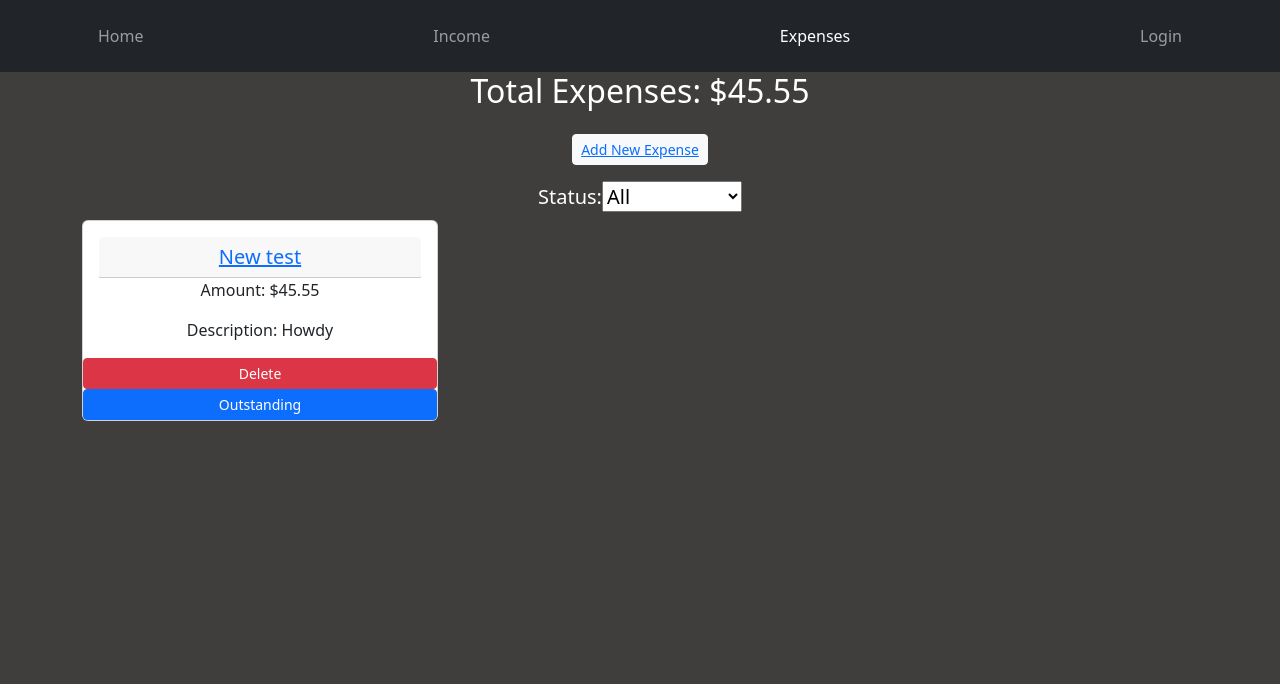
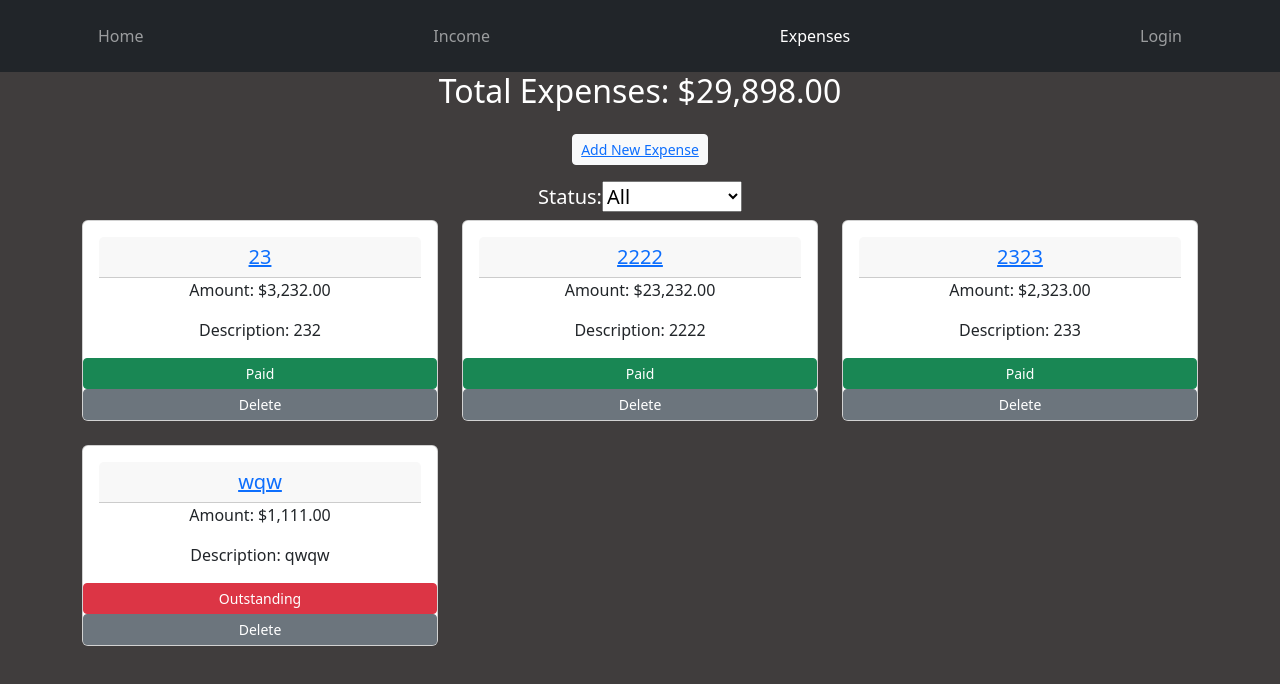
Before and after one commit to saradomincroft/budget-tracker, a React (Create React App) app: page /expenses in a window 1280 px wide. Shown: the top 684 px of the page. Built offline with nearby package versions, Linux system fonts and the light colour scheme; data requests are answered from the project's data file.

Commit message:
fixed filter refresh issue but now having problems with expense add and delete not updating until refreshed

```diff
--- a/src/App.js
+++ b/src/App.js
@@ -48,7 +48,7 @@ function App() {
   })
       .then(response => response.json())
       .then(json => {
-        setExpenses( (prev) => [json, ...prev]);
+        setExpenses(prevExpenses => [...prevExpenses, json]);
         // setNotifMsg('A new income is successfully added!');
         // setNotifColor('success');
       })
--- a/src/components/Calculations.js
+++ b/src/components/Calculations.js
@@ -1,5 +1,3 @@
-import React from 'react';
-
 export function ExpensesTotal({ expenses }) {
   const totalExpenses = expenses.reduce((total, expense) => total + expense.amount, 0);
   return totalExpenses.toLocaleString('en-US', { minimumFractionDigits: 2, maximumFractionDigits: 2 });
--- a/src/components/DifferenceIndex.js
+++ b/src/components/DifferenceIndex.js
@@ -1,6 +1,6 @@
 import React, { useState, useEffect } from 'react';
 import { Outlet } from 'react-router-dom';
-import { IncomesTotal, ExpensesTotal, DifferenceTotal } from './Calculations';
+import { DifferenceTotal } from './Calculations';
 
 export default function DifferenceIndex() {
   const [incomes, setIncomes] = useState([]);
@@ -20,7 +20,7 @@ export default function DifferenceIndex() {
 
   return (
     <div className="text-center">
-      <h2>Balance Remaining: $<DifferenceTotal incomes={incomes} expenses={expenses} /></h2>
+      <h2>Balance: $<DifferenceTotal incomes={incomes} expenses={expenses} /></h2>
       <Outlet />
     </div>
   );
--- a/src/components/Expenses.js
+++ b/src/components/Expenses.js
@@ -1,65 +1,82 @@
-import { useEffect, useState } from 'react';
+import React, { useEffect, useState } from 'react';
 import { Link } from 'react-router-dom';
 import Card from 'react-bootstrap/Card';
-import Col from 'react-bootstrap/Col';
-import Row from 'react-bootstrap/Row';
 
 export default function Expenses({ updateStatus }) {
     const [expenses, setExpenses] = useState([]);
     const [isLoading, setIsLoading] = useState(true);
-  const [filter, setFilter] = useState("All");
+    const [filter, setFilter] = useState('All');
     const [filteredExpenses, setFilteredExpenses] = useState([]);
 
     useEffect(() => {
-    if (filter === "All") {
-      setFilteredExpenses(expenses);
-    } else if (filter === "Paid") {
-      const paidExpenses = expenses.filter(expense => expense.status);
-      setFilteredExpenses(paidExpenses);
-    } else if (filter === "Outstanding") {
-      const outstandingExpenses = expenses.filter(expense => !expense.status);
-      setFilteredExpenses(outstandingExpenses);
-    }
-  }, [filter, expenses]);
-
-  useEffect(() => {
         fetch('http://localhost:4000/expenses')
-    .then(response => response.json())
-    .then(json => setExpenses(json))
+            .then((response) => response.json())
+            .then((json) => setExpenses(json))
             .then(() => setIsLoading(false));
     }, []);
 
     function deleteExpense(id) {
-    const filteredExpenses = expenses.filter(expense => expense.id !== id);
-    setExpenses(filteredExpenses);
+        const updatedExpenses = expenses.filter((expense) => expense.id !== id);
+        setExpenses(updatedExpenses);
         // setNotifMsg('The income has been deleted.');
         // setNotifColor('danger');
     }
 
   function handleDelete(expenseId) {
     fetch('http://localhost:4000/expenses/' + expenseId, {
-      method: "DELETE",
+      method: 'DELETE',
     })
-      .then(response => {
+      .then((response) => {
         if (response.ok) {
           deleteExpense(expenseId);
         }
       });
   }
 
+  // FILTER/ TOGGLE (For expenses only, toggle paid/ outstanding. Filter by All, Paid, Outstanding)
+  useEffect(() => {
+    if (filter === 'All') {
+      setFilteredExpenses(expenses);
+    } else if (filter === 'Paid') {
+      const paidExpenses = expenses.filter((expense) => expense.status);
+      setFilteredExpenses(paidExpenses);
+    } else if (filter === 'Outstanding') {
+      const outstandingExpenses = expenses.filter((expense) => !expense.status);
+      setFilteredExpenses(outstandingExpenses);
+    }
+  }, [filter, expenses]);
+
   function toggleStatus(id) {
-    const updatedExpenses = expenses.map(expense => {
+    const updatedExpenses = expenses.map((expense) => {
       if (expense.id === id) {
         return { ...expense, status: !expense.status };
       }
       return expense;
     });
     setExpenses(updatedExpenses);
+
+    fetch('http://localhost:4000/expenses/' + id, {
+      method: 'PATCH',
+      headers: {
+        'Accept': 'application/json',
+        'Content-Type': 'application/json',
+      },
+      body: JSON.stringify({
+        status: !expenses.status,
+      }),
+    })
+      .then((response) => response.json())
+      .then((json) => {
+
+      });
   }
+
 
   return (
     <div className="container text-center">
-      <button type="button" className="btn btn-light btn-sm m-3"><Link to="/expenses/new">Add New Expense</Link></button>
+      <button type="button" className="btn btn-light btn-sm m-3">
+        <Link to="/expenses/new">Add New Expense</Link>
+      </button>
       <div>
         <h5>Status:
           <select value={filter} onChange={(e) => setFilter(e.target.value)}>
@@ -72,18 +89,22 @@ export default function Expenses({ updateStatus }) {
       {expenses.length > 0 ? (
         <div className="row">
           {filteredExpenses && filteredExpenses.length > 0 ? (
-            filteredExpenses.map(expense => (
+            filteredExpenses.map((expense) => (
               <div key={expense.id} className="col-lg-4 mb-4">
                 <Card>
                   <Card.Body>
                     <Card.Title className="card-header">
                       <Link to={`/expenses/${expense.id}`}>{expense.title}</Link>
                     </Card.Title>
-                    <Card.Text> Amount: ${expense.amount.toLocaleString('en-US', { minimumFractionDigits: 2, maximumFractionDigits: 2 })}</Card.Text>
+                    <Card.Text>
+                      Amount: ${expense.amount.toLocaleString('en-US', { minimumFractionDigits: 2, maximumFractionDigits: 2 })}
+                    </Card.Text>
                     <Card.Text>Description: {expense.description}</Card.Text>
                   </Card.Body>
-                  <button type="button" className="btn btn-danger btn-sm" onClick={() => handleDelete(expense.id)}>Delete</button>
-                  <button type="button" className="btn btn-primary btn-sm" onClick={() => toggleStatus(expense.id)}>{expense.status ? "Paid" : "Outstanding"}</button>
+                  <button type="button" className={`btn ${expense.status ? 'btn-success' : 'btn-danger'} btn-sm`} onClick={() => toggleStatus(expense.id)}>{expense.status ? 'Paid' : 'Outstanding'}</button>
+                  <button type="button" className="btn btn-secondary btn-sm" onClick={() => handleDelete(expense.id)} >
+                    Delete
+                  </button>
                 </Card>
               </div>
             ))
@@ -96,5 +117,4 @@ export default function Expenses({ updateStatus }) {
       )}
     </div>
   );
-
 }
--- a/src/components/ExpensesForm.js
+++ b/src/components/ExpensesForm.js
@@ -39,7 +39,7 @@ export default function ExpensesForm({ addExpense }) {
 
     return (
         <>
-            <button type="button" class="btn btn-warning" onClick={handleBack}>Back</button>
+            <button type="button" class="btn btn-light" onClick={handleBack}>Back</button>
             <form onSubmit={handleSubmit}>
                 <label>Title:</label> <br/>
                 <input type="text" value={title} onChange={(e) => setTitle(e.target.value)} /> <br/>
@@ -50,7 +50,7 @@ export default function ExpensesForm({ addExpense }) {
                 <label>Amount:</label> <br/>
                 <input type="text" value={amount} onChange={(e) => setAmount(e.target.value)} /> <br/>
 
-                <button type="submit" className="btn btn-success btn-sm m-4">Add New Expense</button>
+                <button type="submit" className="btn btn-info btn-sm m-4">Add New Expense</button>
             </form>
         </>
     );
--- a/src/components/Home.js
+++ b/src/components/Home.js
@@ -6,28 +6,35 @@ import Card from 'react-bootstrap/Card';
 import Container from 'react-bootstrap/Container';
 
 export default function Home() {
+  return (
+    <Container className="text-center pt-4">
+      <h1 className="mb-4 display-4">BUDGET TRACKER</h1>
 
-  return (
-    <Container className="text-center">
-      <h1>Budget Tracker</h1>
-
-      <Card className="my-3 p-3">
+      <div className="row justify-content-center">
+        <div className="col-12">
+          <Card className="my-3 p-3 bg-light">
             <Card.Body>
               <IncomeIndex />
             </Card.Body>
           </Card>
+        </div>
 
-      <Card className="my-3 p-3">
+        <div className="col-12">
+          <Card className="my-3 p-3 bg-light">
             <Card.Body>
               <ExpensesIndex />
             </Card.Body>
           </Card>
+        </div>
 
-      <Card className="my-3 p-3">
+        <div className="col-12">
+          <Card className="my-3 p-3 bg-light">
             <Card.Body>
               <DifferenceIndex />
             </Card.Body>
           </Card>
+        </div>
+      </div>
     </Container>
   );
 }
--- a/src/components/Incomes.js
+++ b/src/components/Incomes.js
@@ -57,7 +57,7 @@ export default function Incomes() {
                   </Card.Text>
 
                 </Card.Body>
-                <button type="button" className="btn btn-danger btn-sm" onClick={() => handleDelete(income.id)}>Delete</button>
+                <button type="button" className="btn btn-secondary btn-sm" onClick={() => handleDelete(income.id)}>Delete</button>
               </Card>
             </div>
           ))}
--- a/src/components/IncomesForm.js
+++ b/src/components/IncomesForm.js
@@ -39,7 +39,7 @@ export default function IncomesForm({ addIncome }) {
 
     return (
         <>
-            <button type="button" class="btn btn-warning" onClick={handleBack}>Back</button>
+            <button type="button" class="btn btn-light" onClick={handleBack}>Back</button>
 
             <form onSubmit={handleSubmit}>
                 <label>Title:</label> <br/>
@@ -51,7 +51,7 @@ export default function IncomesForm({ addIncome }) {
                 <label>Amount:</label> <br/>
                 <input type="text" value={amount} onChange={(e) => setAmount(e.target.value)} /> <br/>
 
-                <button type="submit" className="btn btn-success btn-sm m-4">Add New Income</button>
+                <button type="submit" className="btn btn-info btn-sm m-4">Add New Income</button>
             </form>
         </>
     );
--- a/src/db.json
+++ b/src/db.json
@@ -1,10 +1,31 @@
 {
   "expenses": [
     {
-      "id": "4950",
-      "title": "New test",
-      "description": "Howdy",
-      "amount": 45.55
+      "id": "1132",
+      "title": "23",
+      "description": "232",
+      "amount": 3232,
+      "status": true
+    },
+    {
+      "id": "9c10",
+      "title": "2222",
+      "description": "2222",
+      "amount": 23232,
+      "status": true
+    },
+    {
+      "id": "1ba8",
+      "title": "2323",
+      "description": "233",
+      "amount": 2323,
+      "status": true
+    },
+    {
+      "id": "eddd",
+      "title": "wqw",
+      "description": "qwqw",
+      "amount": 1111
     }
   ],
   "incomes": [
@@ -13,12 +34,6 @@
       "title": "New income 1",
       "description": "Test Income",
       "amount": 44.55
-    },
-    {
-      "id": "662f",
-      "title": "22",
-      "description": "222",
-      "amount": 22212.2
     }
   ]
 }
```
Lines whose indentation alone changed are shown as unchanged.
